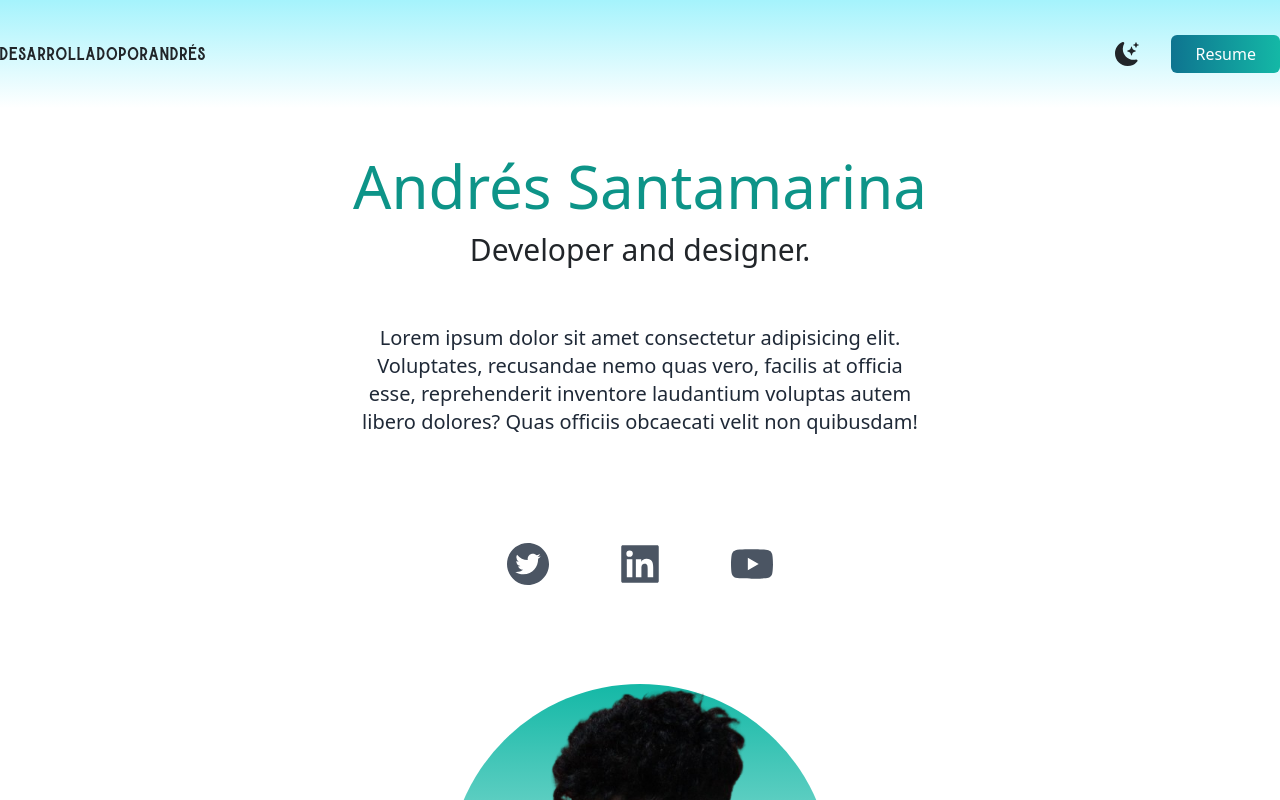
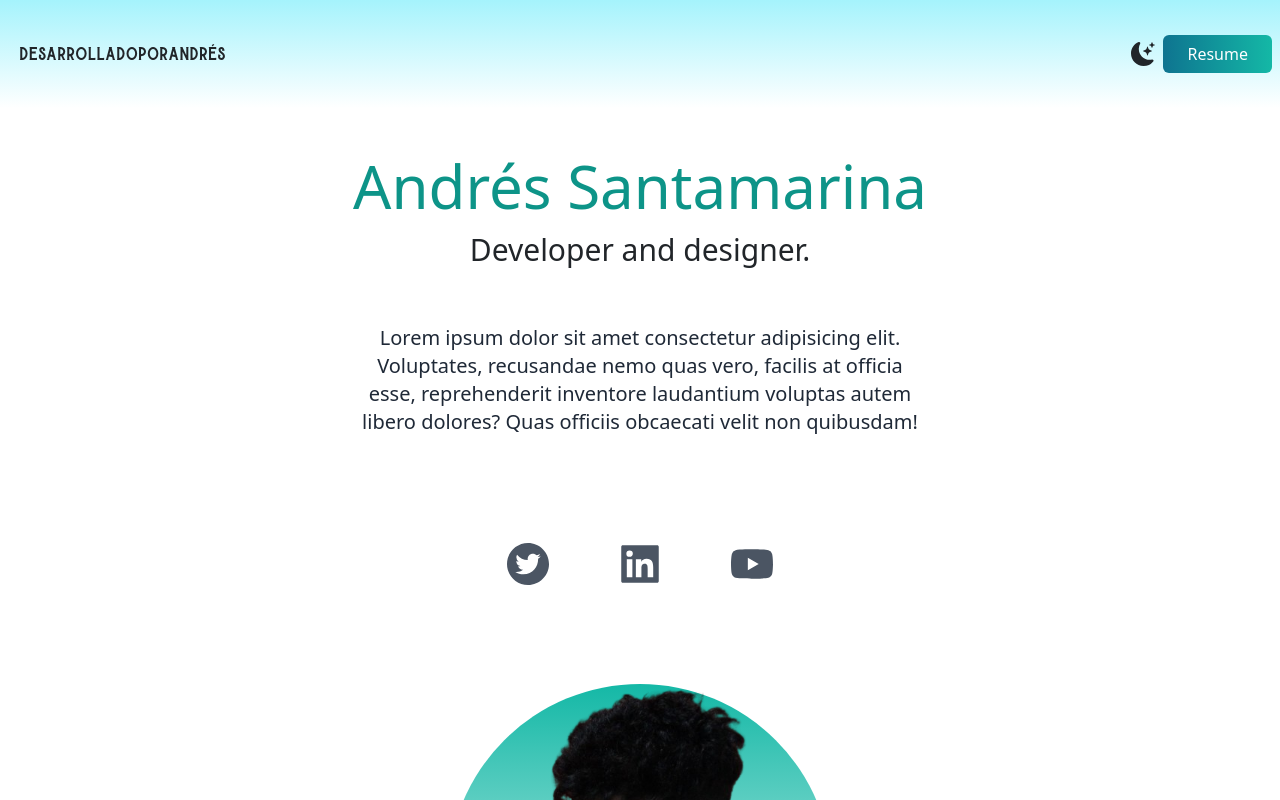
Before and after one commit to AndresSantamarina/portfolio, a React (Vite) app: page / in a window 1280 px wide. Shown: the top 800 px of the page. Built offline with nearby package versions, Linux system fonts and the light colour scheme.

Commit message:
barra de nav arreglada

```diff
--- a/src/components/BarraNav.jsx
+++ b/src/components/BarraNav.jsx
@@ -1,11 +1,9 @@
 import { BsFillMoonStarsFill } from "react-icons/bs";
-
 
 const BarraNav = ({ setModo, modo }) => {
   return (
-
     <nav className="py-10 flex justify-between bg-gradient-to-b from-cyan-200 dark:bg-gray-900">
-        <h1 className="text-xl font-burtons dark:text-white">
+      <h1 className="ml-5 text-md font-burtons dark:text-white md:text-xl">
         desarrolladoporandrés
       </h1>
       <ul className="flex items-center">
@@ -18,14 +16,13 @@ const BarraNav = ({ setModo, modo }) => {
         <li>
           <a
             href="#"
-              className="bg-gradient-to-r from-cyan-700 to-teal-500 text-white px-4 py-2 rounded-md ml-8"
+            className="bg-gradient-to-r from-cyan-700 to-teal-500 text-white px-4 mx-2 py-2 rounded-md md:mx-5"
           >
             Resume
           </a>
         </li>
       </ul>
     </nav>
-
   );
 };
 
```
Lines whose indentation alone changed are shown as unchanged.
